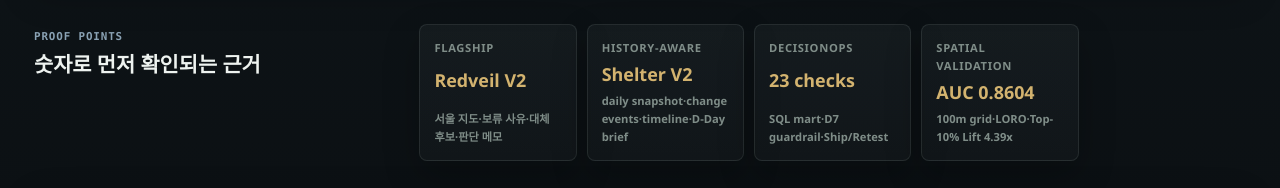
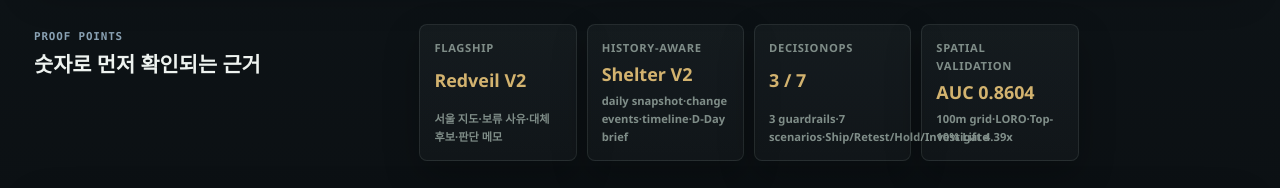
Before and after one commit to dffxonnb-cyber/signal-archive, a Next.js app: page / in a window 1280 px wide. Shown: the part 703-891 px from the top of the page. Built offline with nearby package versions, Linux system fonts and the light colour scheme.

Commit message:
Refresh DecisionOps proof point

```diff
--- a/content/proof-points.ts
+++ b/content/proof-points.ts
@@ -7,6 +7,6 @@ export type ProofPoint = {
 export const homeProofPoints: ProofPoint[] = [
   { label: "Flagship", value: "Redveil V2", note: "서울 지도·보류 사유·대체 후보·판단 메모" },
   { label: "History-aware", value: "Shelter V2", note: "daily snapshot·change events·timeline·D-Day brief" },
-  { label: "DecisionOps", value: "23 checks", note: "SQL mart·D7 guardrail·Ship/Retest" },
+  { label: "DecisionOps", value: "3 / 7", note: "3 guardrails·7 scenarios·Ship/Retest/Hold/Investigate" },
   { label: "Spatial Validation", value: "AUC 0.8604", note: "100m grid·LORO·Top-10% Lift 4.39x" },
 ];
```
